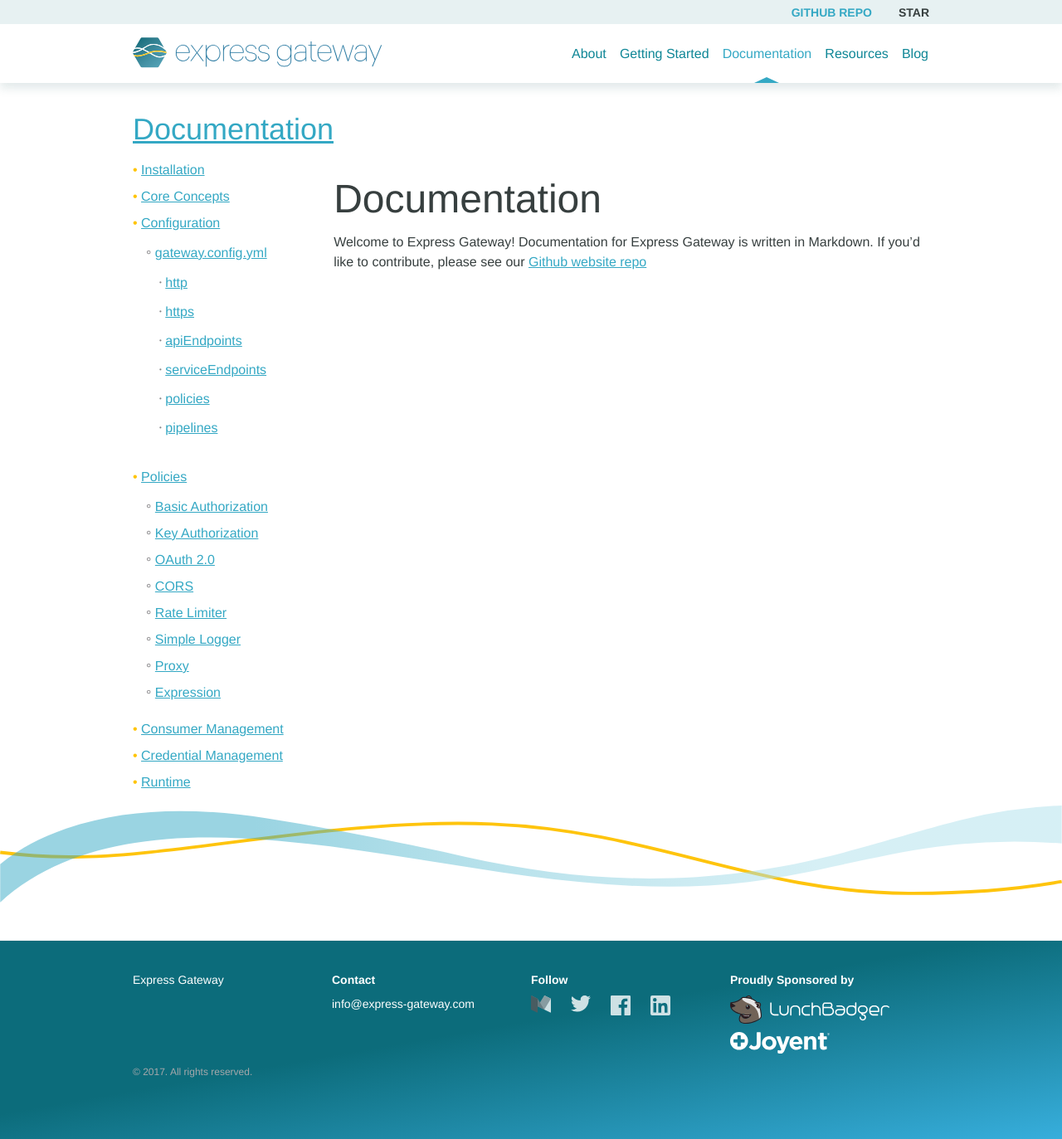
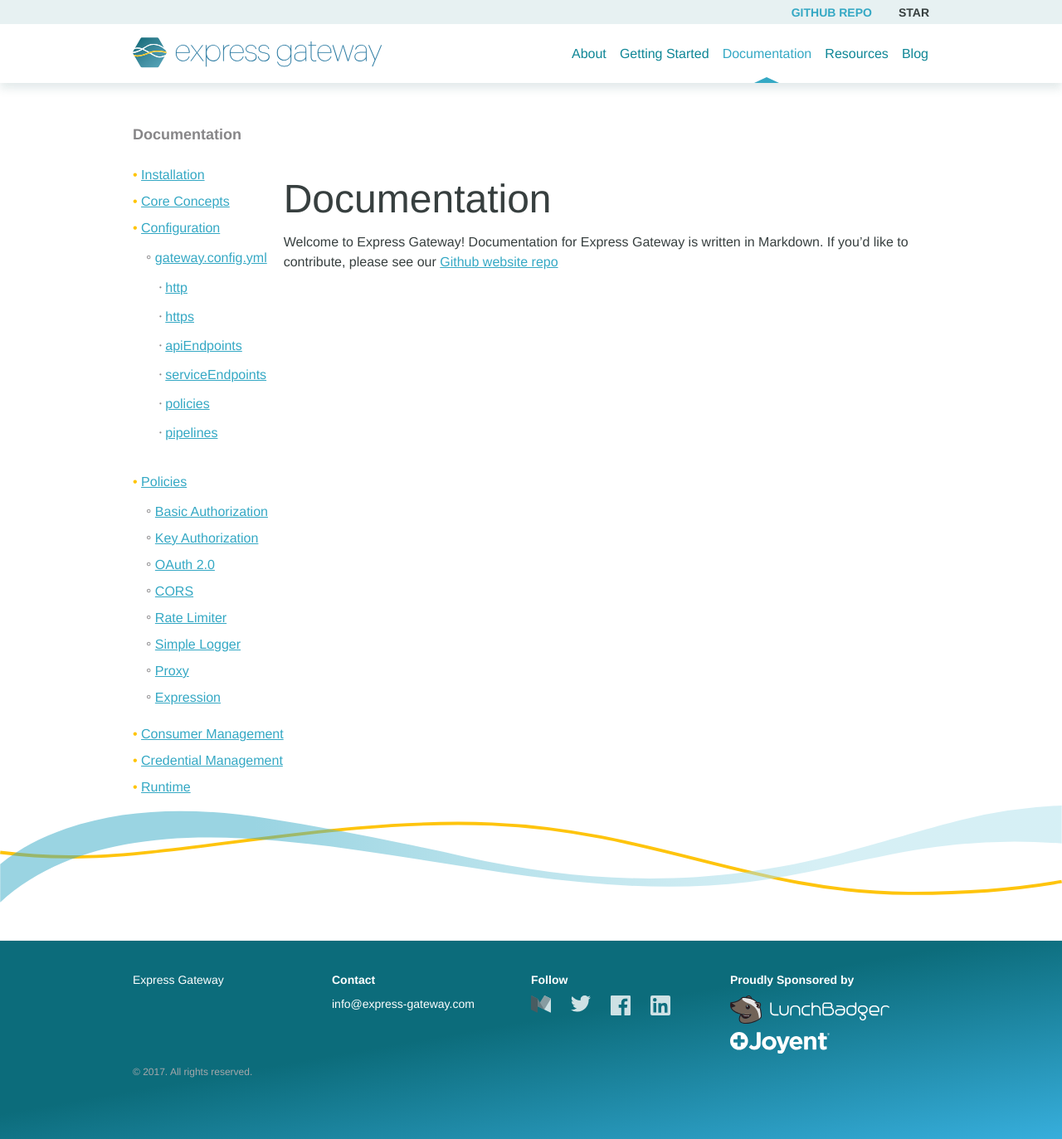
Before and after one commit to ExpressGateway/express-gateway.io, a Jekyll site: the page built from docs/index.md, in a window 1280 px wide and 1373 px high. Shown: the whole window at 83% size. Built offline with Jekyll 4.4.1, drawn with Linux system fonts in a browser that asks for light colours; some web fonts are replaced.

Commit message:
add style to doc link

```diff
--- a/_includes/tocmenu.html
+++ b/_includes/tocmenu.html
@@ -10,7 +10,7 @@
 {% endfor %}
 
 {% if has_children == true %}
-<nav class="sidebar-item sidebar-item-menu">
+<nav class="sidebar-docs sidebar-item sidebar-item-menu">
   <h2><a href="{{ site.baseurl }}/docs">Documentation</a></h2>
 
   <ul>
--- a/_sass/_documentation.scss
+++ b/_sass/_documentation.scss
@@ -15,6 +15,17 @@
     width: 25%;
   }
 
+  .sidebar-docs {
+    h2 {
+      a {
+        text-decoration: none;
+        font-size: $font-size-18;
+        color: $color-gray;
+        font-weight: bold;
+      }
+    }
+  }
+
   aside.tocwrapper {
     position: fixed;
     padding-top: $header-top-height + $header-main-height;
@@ -24,8 +35,6 @@
       position: absolute;
     }
     nav {
-
-
       a {
         display: block;
         text-decoration: none;
```
